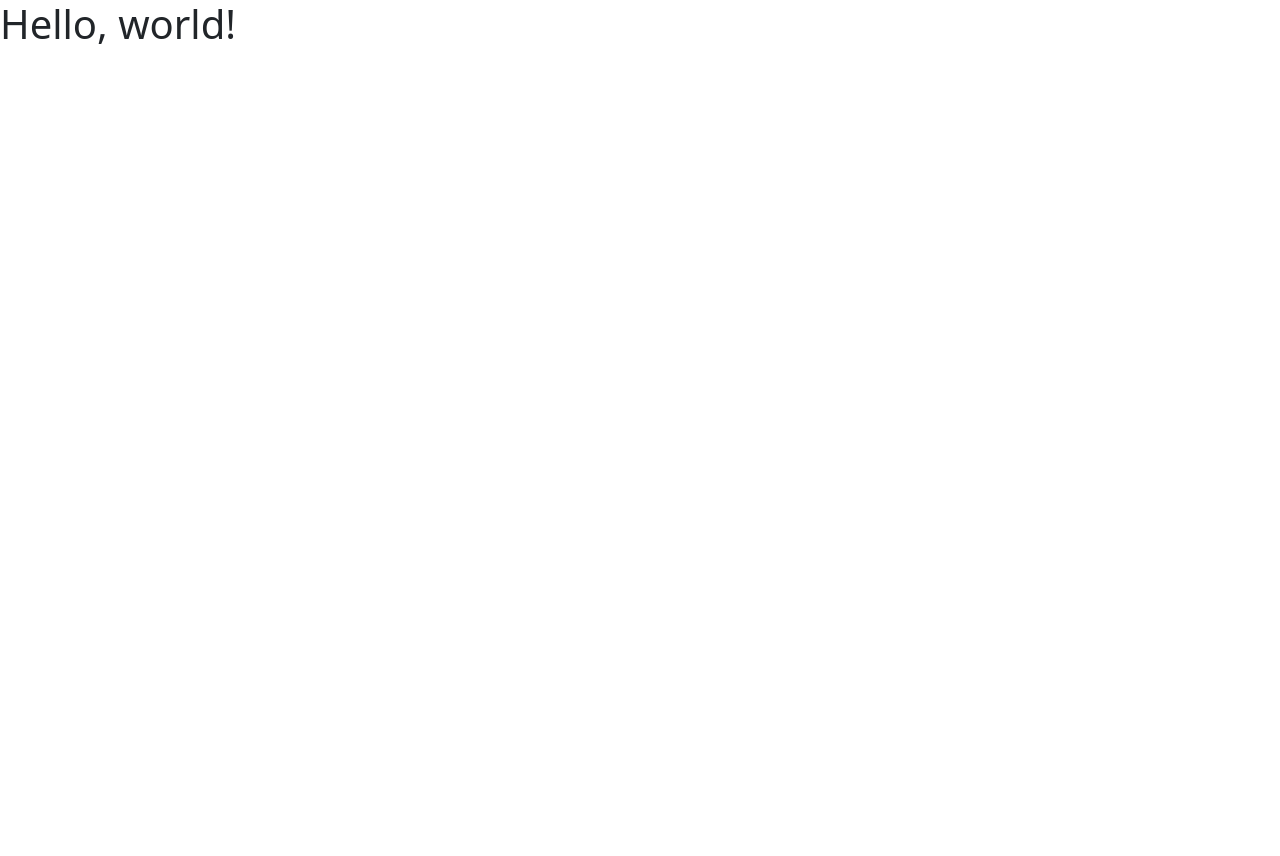
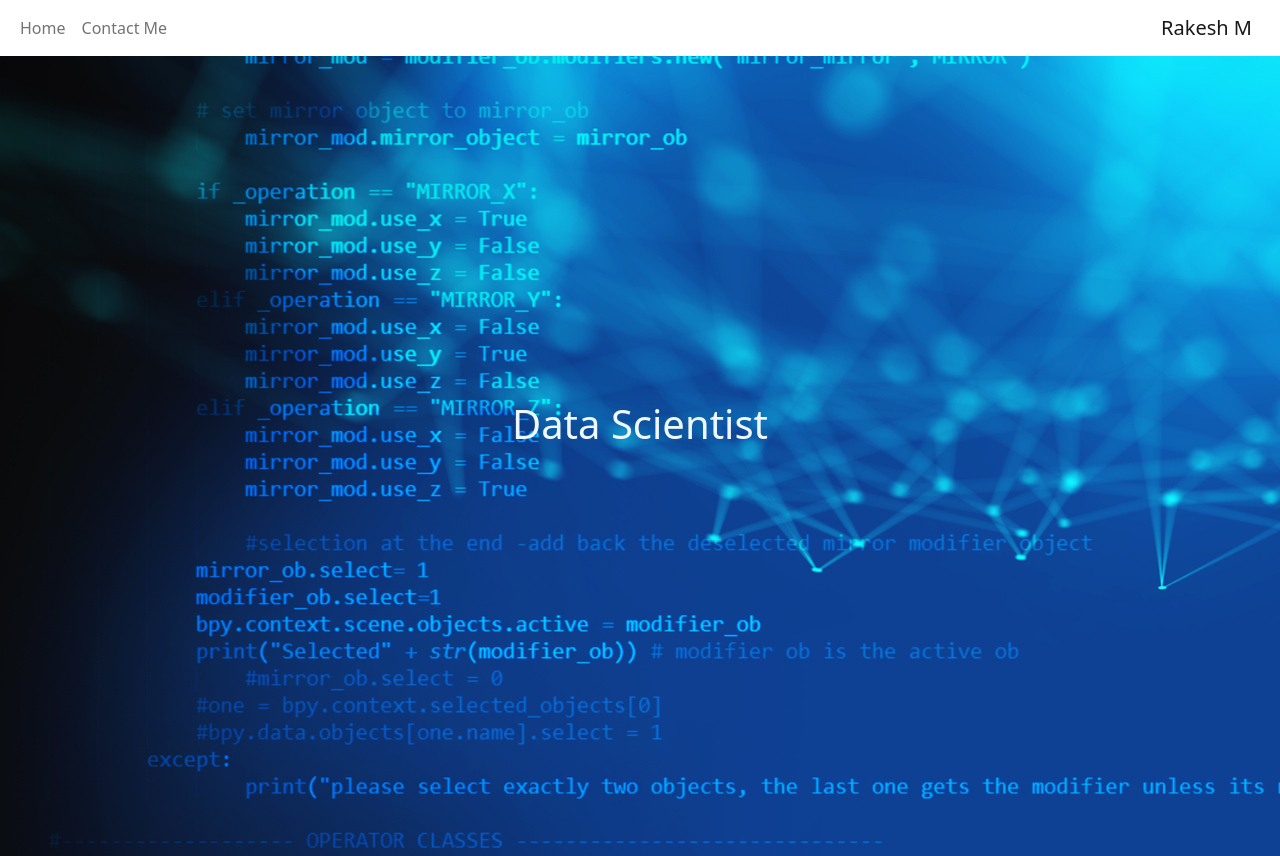
Before and after one commit to resurgence99/rakesh_website, a plain HTML site: page index.html in a window 1280 px wide. Before the commit the page ends 800 px from the top, so only its background shows below. Drawn offline with nearby package versions, Linux system fonts and the light colour scheme.

Commit message:
basic css and updates

```diff
--- a/index.html
+++ b/index.html
@@ -1,13 +1,54 @@
 <!doctype html>
 <html lang="en">
-  <head>
+
+<head>
     <meta charset="utf-8">
     <meta name="viewport" content="width=device-width, initial-scale=1">
     <title>Rakesh M</title>
-    <link href="https://cdn.jsdelivr.net/npm/bootstrap@5.2.3/dist/css/bootstrap.min.css" rel="stylesheet" integrity="sha384-rbsA2VBKQhggwzxH7pPCaAqO46MgnOM80zW1RWuH61DGLwZJEdK2Kadq2F9CUG65" crossorigin="anonymous">
-  </head>
-  <body>
-    <h1>Hello, world!</h1>
-    <script src="https://cdn.jsdelivr.net/npm/bootstrap@5.2.3/dist/js/bootstrap.bundle.min.js" integrity="sha384-kenU1KFdBIe4zVF0s0G1M5b4hcpxyD9F7jL+jjXkk+Q2h455rYXK/7HAuoJl+0I4" crossorigin="anonymous"></script>
-  </body>
+    <link href="/styles.css" rel="stylesheet">
+    <link href="https://cdn.jsdelivr.net/npm/bootstrap@5.2.3/dist/css/bootstrap.min.css" rel="stylesheet"
+        integrity="sha384-rbsA2VBKQhggwzxH7pPCaAqO46MgnOM80zW1RWuH61DGLwZJEdK2Kadq2F9CUG65" crossorigin="anonymous">
+</head>
+
+<body>
+
+    <!-- Navigation Bar -->
+    <!-- NavBar Bootstrap -->
+    <nav data-offset="54" class="sticky-top navbar navbar-expand-lg  " style="background-color:  #ffffff;" ;>
+        <div class="container-fluid">
+            <button class="navbar-toggler " type="button" data-bs-toggle="collapse" data-bs-target="#navbarNavAltMarkup"
+                aria-controls="navbarNavAltMarkup" aria-expanded="false" aria-label="Toggle navigation">
+                <span class="navbar-toggler-icon"><img src="" height="30" width="34"
+                        alt="hamburger-icon-mobile"></span>
+            </button>
+            <div class="collapse navbar-collapse" id="navbarNavAltMarkup">
+                <div class="navbar-nav">
+                    <a class="nav-link" aria-current="page" href="#page-start">Home</a>
+                    <!-- <a class="nav-link golden" href="#">Projects</a> -->
+                    <!-- <a class="nav-link" href="#">Resume</a> -->
+                    <a class="nav-link" href="contact.html">Contact Me</a>
+                </div>
+            </div>
+            <a class="navbar-brand dflex" href="#">
+                <span>Rakesh M</span>
+            </a>
+        </div>
+    </nav>
+
+    <!-- Landing Page -->
+    <div class="landing-page" style="">
+        <div class="container-fluid">
+            <div class="col">
+                <div class="row">
+                    <div class="text-middle">
+                        <h1 class="text-center golden">Data Scientist</h1>
+                    </div>
+                </div>
+            </div>
+        </div>
+        <script src="https://cdn.jsdelivr.net/npm/bootstrap@5.2.3/dist/js/bootstrap.bundle.min.js"
+            integrity="sha384-kenU1KFdBIe4zVF0s0G1M5b4hcpxyD9F7jL+jjXkk+Q2h455rYXK/7HAuoJl+0I4"
+            crossorigin="anonymous"></script>
+</body>
+
 </html>
--- /dev/null
+++ b/styles.scss
@@ -0,0 +1,22 @@
+.landing-page{
+    background-image: url(/image-asset.jpeg);
+    height: 100vh;
+    width: 100%;
+    .col{
+        .row{
+            .text-middle{
+                margin:0;
+               margin-left: 0px;
+               padding:0 0 0 0;
+               position:absolute;
+               top: 50%;
+               color:aliceblue;
+               /* margin: 0;
+               position: absolute;
+               top: 50%;
+               left: 50%;
+               transform: translate(-50%, -50%); */
+               }
+        }
+    }
+}
```
Also changed, not shown: image-asset.jpeg (added), styles.css (added), 1 other file.
